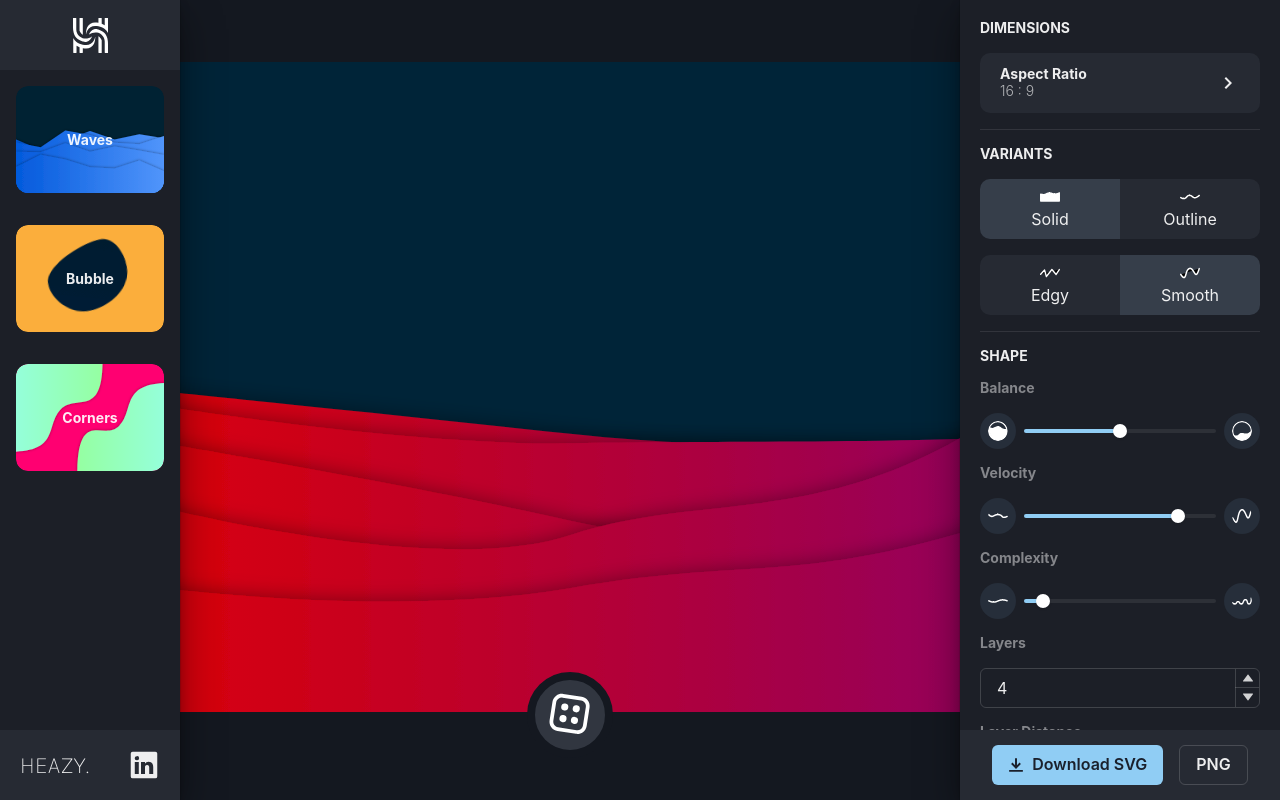
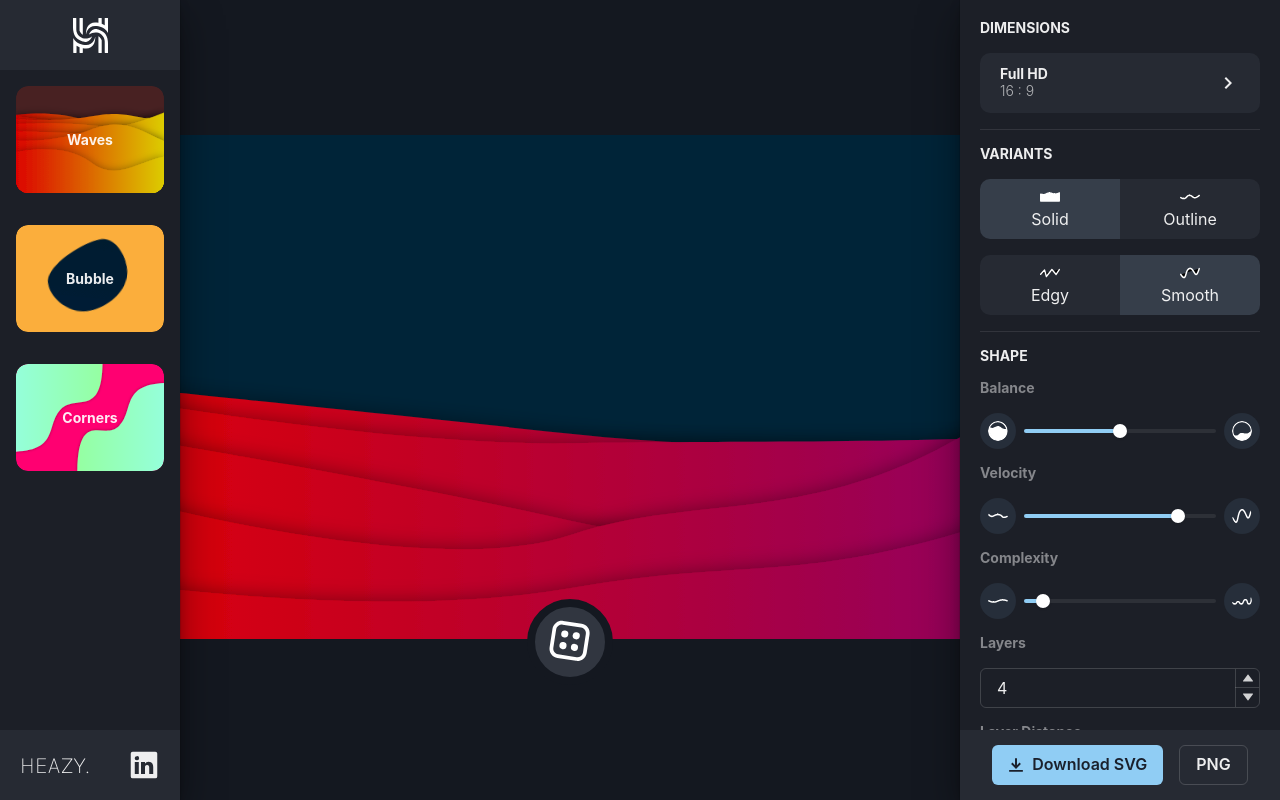
Before and after one commit to MaximBuz/heazy-svg-creator, a React (Create React App) app: page / in a window 1280 px wide. Built offline with nearby package versions, Linux system fonts and the light colour scheme.

Commit message:
changed thumbnails

```diff
--- a/src/App.tsx
+++ b/src/App.tsx
@@ -30,8 +30,8 @@
   const [seed, setSeed] = useState<number>(0);
 
   /* --------- DIMENSION STATE --------- */
-  const [width, setWidth] = useState<number>(900);
-  const [height, setHeight] = useState<number>(650);
+  const [width, setWidth] = useState<number>(896);
+  const [height, setHeight] = useState<number>(504);
   const [aspectRatio, setAspectRatio] = useState<string>('16 : 9');
 
   /* --------- VARIANT STATE --------- */
--- a/src/components/Blob.tsx
+++ b/src/components/Blob.tsx
@@ -25,15 +25,15 @@
   const randomClassId = Math.round(Math.random() * 100);
   return (
     <svg
-        ref={svgRef}
     viewBox={`0 0 ${width} ${height}`}
-        height="100%"
-        width="100%"
+    height={height}
+    width={width}
     xmlns="http://www.w3.org/2000/svg"
     xmlnsXlink="http://www.w3.org/1999/xlink"
     version="1.1"
+    ref={svgRef}
   >
-        <g transform-origin="center" transform="scale(1, 1) rotate(0)">
+    <g transform-origin="center" transform={"scale(1, 1) rotate(0)"}>
       <rect x="0" y="0" width={width} height={height} fill={bgColor}></rect>
       <linearGradient id={`linear-gradient-${randomClassId}`}>
         <stop offset="0%" stopColor={startColor} stopOpacity="100%" />
```
Also changed, not shown: src/stackedWaves.svg. Lines whose indentation alone changed are shown as unchanged.
